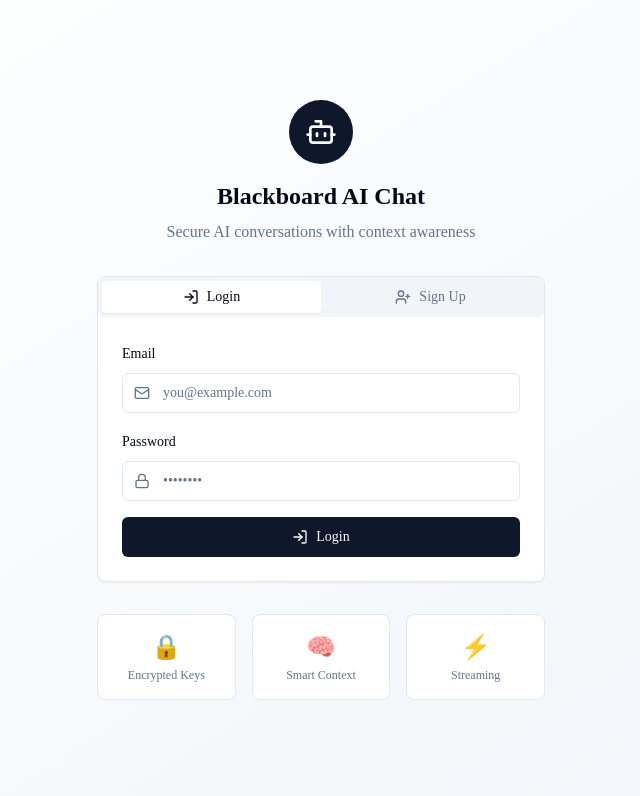
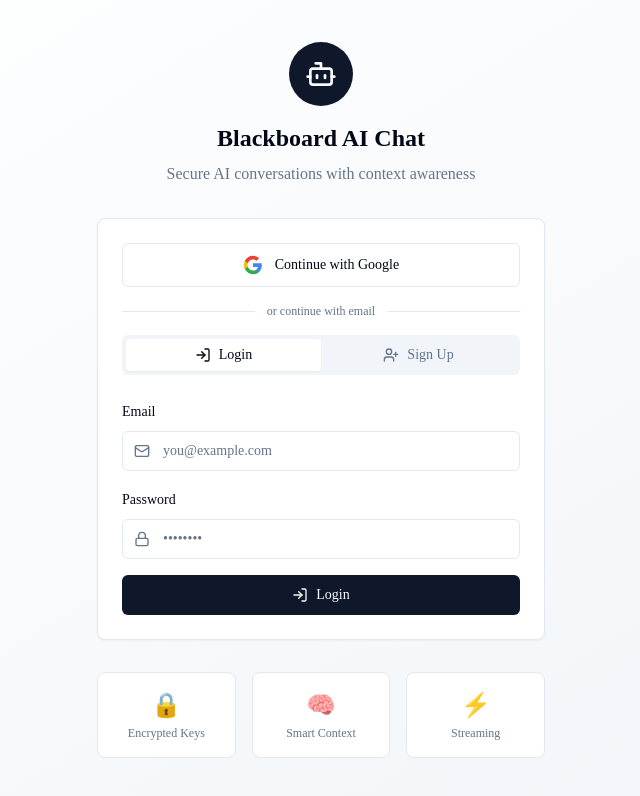
Before and after one commit to clawd3545-ui/blackboard-ai-chat, a Next.js app: page /login in a window 1280 px wide. Shown: the top 796 px of the page, without its empty margins (319-959 px from the left). Built offline with nearby package versions, Linux system fonts and the light colour scheme.

Commit message:
feat: add Google OAuth sign-in button and callback handler

```diff
--- a/src/app/auth/callback/route.ts
+++ b/src/app/auth/callback/route.ts
@@ -2,14 +2,17 @@
 import { createRouteHandlerClient } from "@/lib/supabase";
 
 export async function GET(request: NextRequest) {
-  const response = NextResponse.redirect(new URL("/dashboard", request.url));
-  const { searchParams } = new URL(request.url);
+  const { searchParams, origin } = new URL(request.url);
   const code = searchParams.get("code");
+  const next = searchParams.get("next") ?? "/dashboard";
 
   if (code) {
+    const response = NextResponse.redirect(`${origin}${next}`);
     const supabase = createRouteHandlerClient(request, response);
-    await supabase.auth.exchangeCodeForSession(code);
+    const { error } = await supabase.auth.exchangeCodeForSession(code);
+    if (!error) return response;
   }
 
-  return response;
+  // Auth error - redirect to login
+  return NextResponse.redirect(`${origin}/login?error=auth`);
 }
--- a/src/app/login/LoginForm.tsx
+++ b/src/app/login/LoginForm.tsx
@@ -19,6 +19,7 @@
   const [email, setEmail] = useState("");
   const [password, setPassword] = useState("");
   const [isLoading, setIsLoading] = useState(false);
+  const [isGoogleLoading, setIsGoogleLoading] = useState(false);
   const [error, setError] = useState<string | null>(null);
   const [successMessage, setSuccessMessage] = useState<string | null>(null);
 
@@ -41,6 +42,22 @@
     if (!password) { setError("Password is required"); return false; }
     if (password.length < 6) { setError("Password must be at least 6 characters"); return false; }
     return true;
+  };
+
+  const handleGoogleLogin = async () => {
+    setIsGoogleLoading(true);
+    setError(null);
+    try {
+      const { error } = await supabase.auth.signInWithOAuth({
+        provider: "google",
+        options: {
+          redirectTo: `${window.location.origin}/auth/callback`,
+          queryParams: { access_type: "offline", prompt: "consent" },
+        },
+      });
+      if (error) setError(error.message);
+    } catch { setError("Failed to sign in with Google."); }
+    finally { setIsGoogleLoading(false); }
   };
 
   const handleLogin = async (e: React.FormEvent) => {
@@ -90,12 +107,43 @@
           <h1 className="text-2xl font-bold">Blackboard AI Chat</h1>
           <p className="text-muted-foreground mt-2">Secure AI conversations with context awareness</p>
         </div>
+
         <div className="bg-card border rounded-lg shadow-sm">
+          {/* Google Sign In */}
+          <div className="p-6 pb-0">
+            <Button
+              onClick={handleGoogleLogin}
+              disabled={isGoogleLoading}
+              variant="outline"
+              className="w-full flex items-center gap-3 h-11"
+            >
+              {isGoogleLoading ? (
+                <Loader2 className="h-4 w-4 animate-spin" />
+              ) : (
+                <svg className="h-5 w-5" viewBox="0 0 24 24">
+                  <path d="M22.56 12.25c0-.78-.07-1.53-.2-2.25H12v4.26h5.92c-.26 1.37-1.04 2.53-2.21 3.31v2.77h3.57c2.08-1.92 3.28-4.74 3.28-8.09z" fill="#4285F4"/>
+                  <path d="M12 23c2.97 0 5.46-.98 7.28-2.66l-3.57-2.77c-.98.66-2.23 1.06-3.71 1.06-2.86 0-5.29-1.93-6.16-4.53H2.18v2.84C3.99 20.53 7.7 23 12 23z" fill="#34A853"/>
+                  <path d="M5.84 14.09c-.22-.66-.35-1.36-.35-2.09s.13-1.43.35-2.09V7.07H2.18C1.43 8.55 1 10.22 1 12s.43 3.45 1.18 4.93l2.85-2.22.81-.62z" fill="#FBBC05"/>
+                  <path d="M12 5.38c1.62 0 3.06.56 4.21 1.64l3.15-3.15C17.45 2.09 14.97 1 12 1 7.7 1 3.99 3.47 2.18 7.07l3.66 2.84c.87-2.6 3.3-4.53 6.16-4.53z" fill="#EA4335"/>
+                </svg>
+              )}
+              Continue with Google
+            </Button>
+          </div>
+
+          {/* Divider */}
+          <div className="flex items-center gap-3 px-6 py-4">
+            <div className="flex-1 h-px bg-border" />
+            <span className="text-xs text-muted-foreground">or continue with email</span>
+            <div className="flex-1 h-px bg-border" />
+          </div>
+
           <Tabs value={activeTab} onValueChange={(v) => setActiveTab(v as "login" | "signup")}>
-            <TabsList className="grid w-full grid-cols-2">
+            <TabsList className="grid w-full grid-cols-2 mx-6" style={{width: 'calc(100% - 3rem)'}}>
               <TabsTrigger value="login" className="flex items-center gap-2"><LogIn className="h-4 w-4" />Login</TabsTrigger>
               <TabsTrigger value="signup" className="flex items-center gap-2"><UserPlus className="h-4 w-4" />Sign Up</TabsTrigger>
             </TabsList>
+
             {error && (
               <div className="mx-6 mt-4 p-3 bg-destructive/10 border border-destructive/20 rounded-md flex items-start gap-2">
                 <AlertCircle className="h-4 w-4 text-destructive shrink-0 mt-0.5" />
@@ -107,6 +155,7 @@
                 <p className="text-sm text-green-700">{successMessage}</p>
               </div>
             )}
+
             <TabsContent value="login" className="p-6 pt-4">
               <form onSubmit={handleLogin} className="space-y-4">
                 <div className="space-y-2">
@@ -128,6 +177,7 @@
                 </Button>
               </form>
             </TabsContent>
+
             <TabsContent value="signup" className="p-6 pt-4">
               <form onSubmit={handleSignup} className="space-y-4">
                 <div className="space-y-2">
@@ -152,6 +202,7 @@
             </TabsContent>
           </Tabs>
         </div>
+
         <div className="mt-8 grid grid-cols-3 gap-4 text-center">
           <div className="p-4 rounded-lg bg-card border"><div className="text-2xl">🔒</div><p className="text-xs text-muted-foreground mt-1">Encrypted Keys</p></div>
           <div className="p-4 rounded-lg bg-card border"><div className="text-2xl">🧠</div><p className="text-xs text-muted-foreground mt-1">Smart Context</p></div>
```
